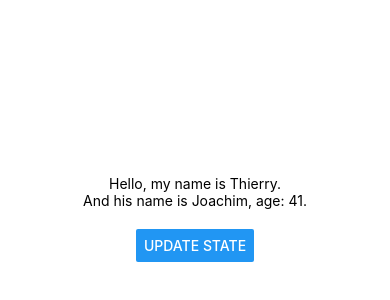
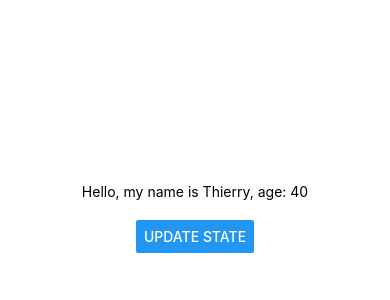
Before and after one commit to Jitgitbit/react-native-exercise-one, a React Native app: screen / in a window 390 px wide. Shown: the part 204-504 px from the top of the page. Built offline with nearby package versions, Linux system fonts and the light colour scheme.

Commit message:
safety push

```diff
--- a/App.js
+++ b/App.js
@@ -4,17 +4,16 @@ import { StyleSheet, Text, View, Button } from 'react-native';
 export default function App() {
 
   const [name, setName] = useState('Thierry');
-  const [person, setPerson] = useState({name: 'Joachim', age: 41});
+  const [age, setAge] = useState('40');
 
   const pressHandler = () => {
     setName('Ikki');
-    setPerson({name:'Olivier', age: 45});
+    setAge('39');
   };
 
   return (
     <View style={styles.container}>
-        <Text>Hello, my name is {name}.</Text>
-        <Text>And his name is {person.name}, age: {person.age}.</Text>
+        <Text>Hello, my name is {name}, age: {age}</Text>
       <View style={styles.buttonContainer}>
         <Button title='update state' onPress={pressHandler}/>
       </View>
```
